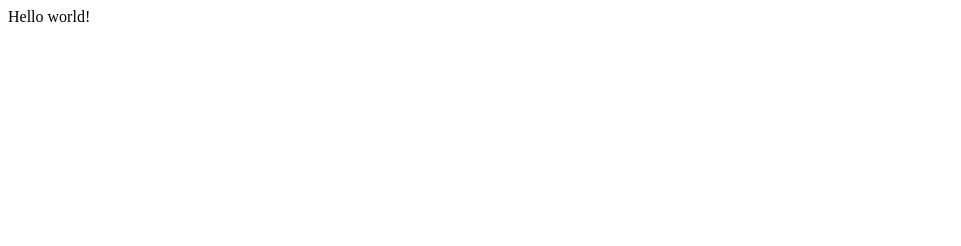
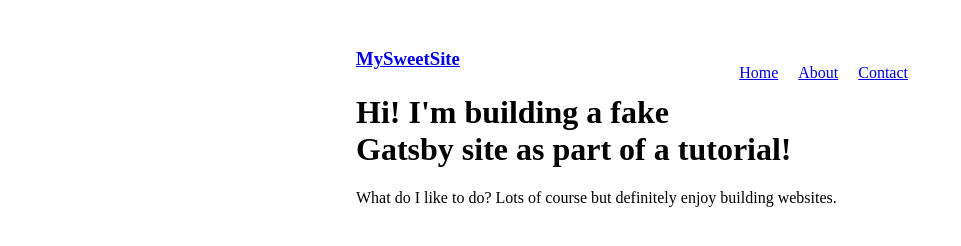
Before and after one commit to Recelis/gatsby_hello_world, a Gatsby site in the folder tutorial-part-three/: page / in a window 1280 px wide. Shown: the whole page, without its empty margins (0-961 px from the left). Built offline with nearby package versions, Linux system fonts and the light colour scheme; Gatsby itself is replaced by a stand-in of ours.

Commit message:
added layout and learned to use stateless functional components

```diff
--- /dev/null
+++ b/tutorial-part-three/src/components/layout.js
@@ -0,0 +1,27 @@
+import React from "react";
+import { Link } from "gatsby";
+
+const ListLink = props => (
+  <li style={{ display: `inline-block`, marginRight: `1rem` }}>
+    {" "}
+    <Link to={props.to}>{props.children}</Link>{" "}
+  </li>
+);
+
+export default ({ children }) => (
+  <div style={{ margin: "3rem auto", maxWidth: 650, padding: "0 1rem" }}>
+    <header style={{ marginBottom: `1.5rem` }}>
+      <Link to="/" style={{ textShadow: `none`, backgroundImage: `none` }}>
+        <h3 style={{ display: `inline` }}>MySweetSite</h3>
+      </Link>
+      <ul style={{ listStyle: `none`, float: `right` }}>
+        {" "}
+        <ListLink to="/">
+          Home
+        </ListLink> <ListLink to="/about/">About</ListLink>{" "}
+        <ListLink to="/contact/">Contact</ListLink>{" "}
+      </ul>{" "}
+    </header>
+    {children}
+  </div>
+);
--- a/tutorial-part-three/src/pages/index.js
+++ b/tutorial-part-three/src/pages/index.js
@@ -1,3 +1,12 @@
 import React from "react"
+import Layout from "../components/layout";
 
-export default () => <div>Hello world!</div>
+export default () => <div style={{ margin: `3rem auto`, maxWidth: 600 }}>
+    <Layout>
+      <h1>Hi! I'm building a fake Gatsby site as part of a tutorial!</h1>
+      <p>
+        What do I like to do? Lots of course but definitely enjoy building
+        websites.
+      </p>
+    </Layout>
+</div>
```
Also changed, not shown: tutorial-part-three/src/pages/about.js (added, +13 -0 lines), tutorial-part-three/src/pages/contact.js (added, +13 -0 lines).
